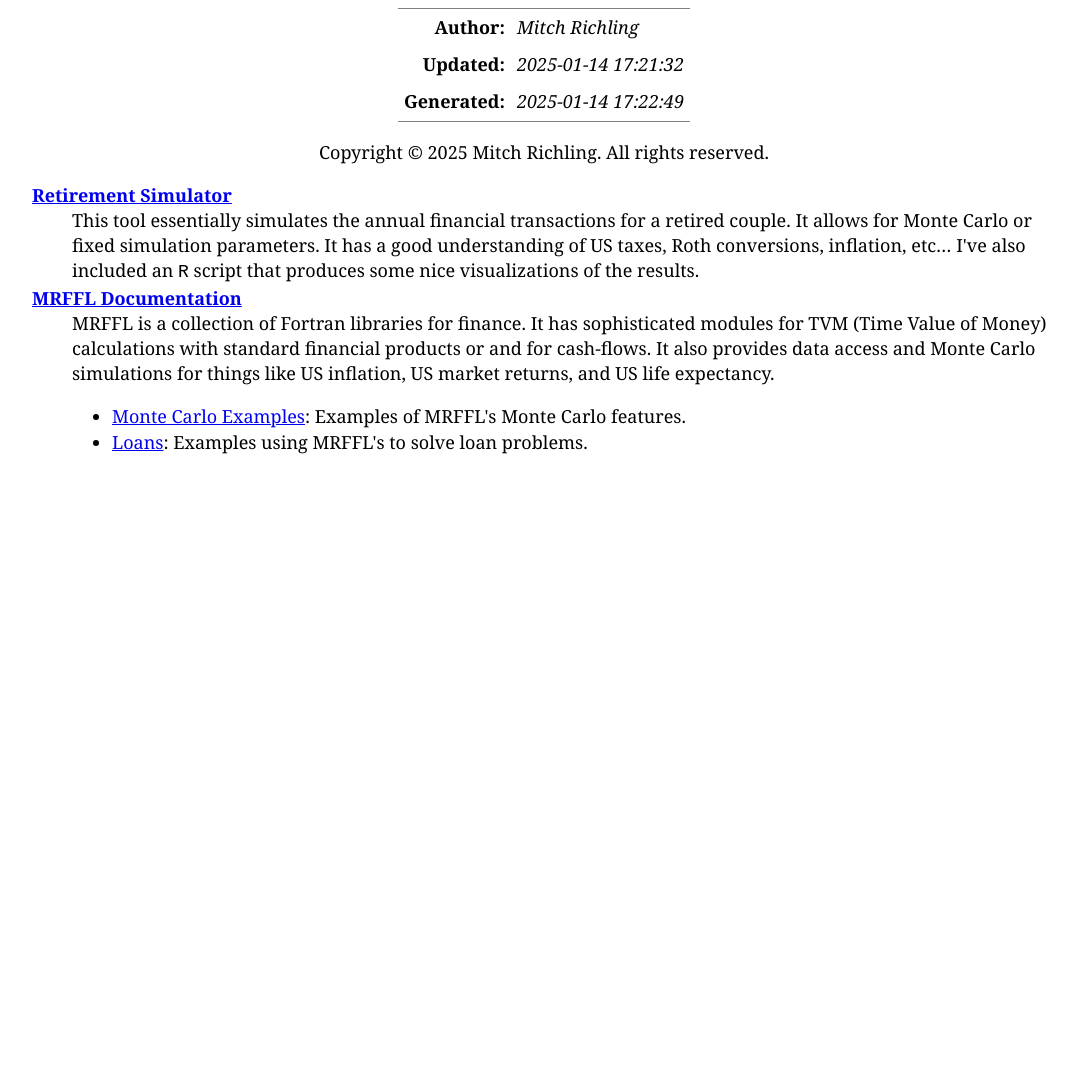
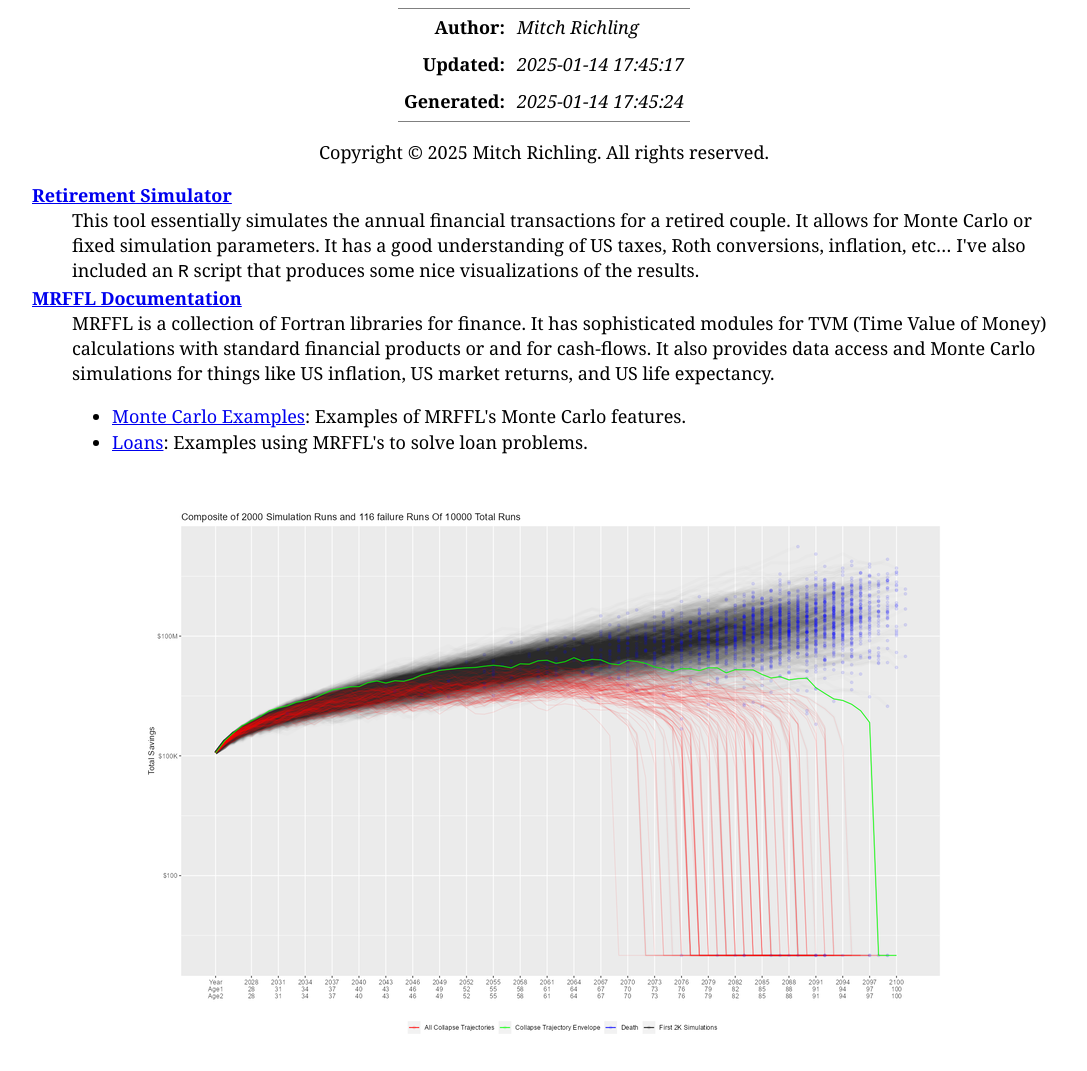
Before and after one commit to richmit/FortranFinance, a plain HTML site: page docs/index.html in a window 1280 px wide. Shown: the part 249-1320 px from the top of the page, without its empty margins (96-1183 px from the left). Drawn offline with Linux system fonts and the light colour scheme.

Commit message:
Added image

```diff
--- a/docs/index.html
+++ b/docs/index.html
@@ -3,7 +3,7 @@
 "http://www.w3.org/TR/xhtml1/DTD/xhtml1-strict.dtd">
 <html xmlns="http://www.w3.org/1999/xhtml" lang="en" xml:lang="en">
 <head>
-<!-- 2025-01-14 Tue 17:22 -->
+<!-- 2025-01-14 Tue 17:45 -->
 <meta http-equiv="Content-Type" content="text/html;charset=utf-8" />
 <meta name="viewport" content="width=1024, initial-scale=1" />
 <title>Fortran Finance</title>
@@ -235,12 +235,12 @@
 
 <tr>
 <td class="org-right"><b>Updated:</b></td>
-<td class="org-left"><i>2025-01-14 17:21:32</i></td>
+<td class="org-left"><i>2025-01-14 17:45:17</i></td>
 </tr>
 
 <tr>
 <td class="org-right"><b>Generated:</b></td>
-<td class="org-left"><i>2025-01-14 17:22:49</i></td>
+<td class="org-left"><i>2025-01-14 17:45:24</i></td>
 </tr>
 </tbody>
 </table>
@@ -260,6 +260,14 @@ expectancy.
 <li><a href="loans/index.html">Loans</a>: Examples using MRFFL's to solve loan problems.</li>
 </ul></dd>
 </dl>
+
+
+
+
+<div id="orgb8f07bd" class="figure">
+<p><a href="retirement_simulation/index.html"><img src="retirement_simulation/pics/composite_trajectories_20_mc_800x.png" alt="composite_trajectories_20_mc_800x.png" /></a>
+</p>
+</div>
 </div>
 <div id="postamble" class="status">
 <br /> <br /> <br /> <br /> <br /> <br /> <br /> <br /> <br /> <br /> <br /> <br /> <br /> <br /> <br /> <br /> <br /> <br /> <br />
```
Also changed, not shown: 1 other file.
